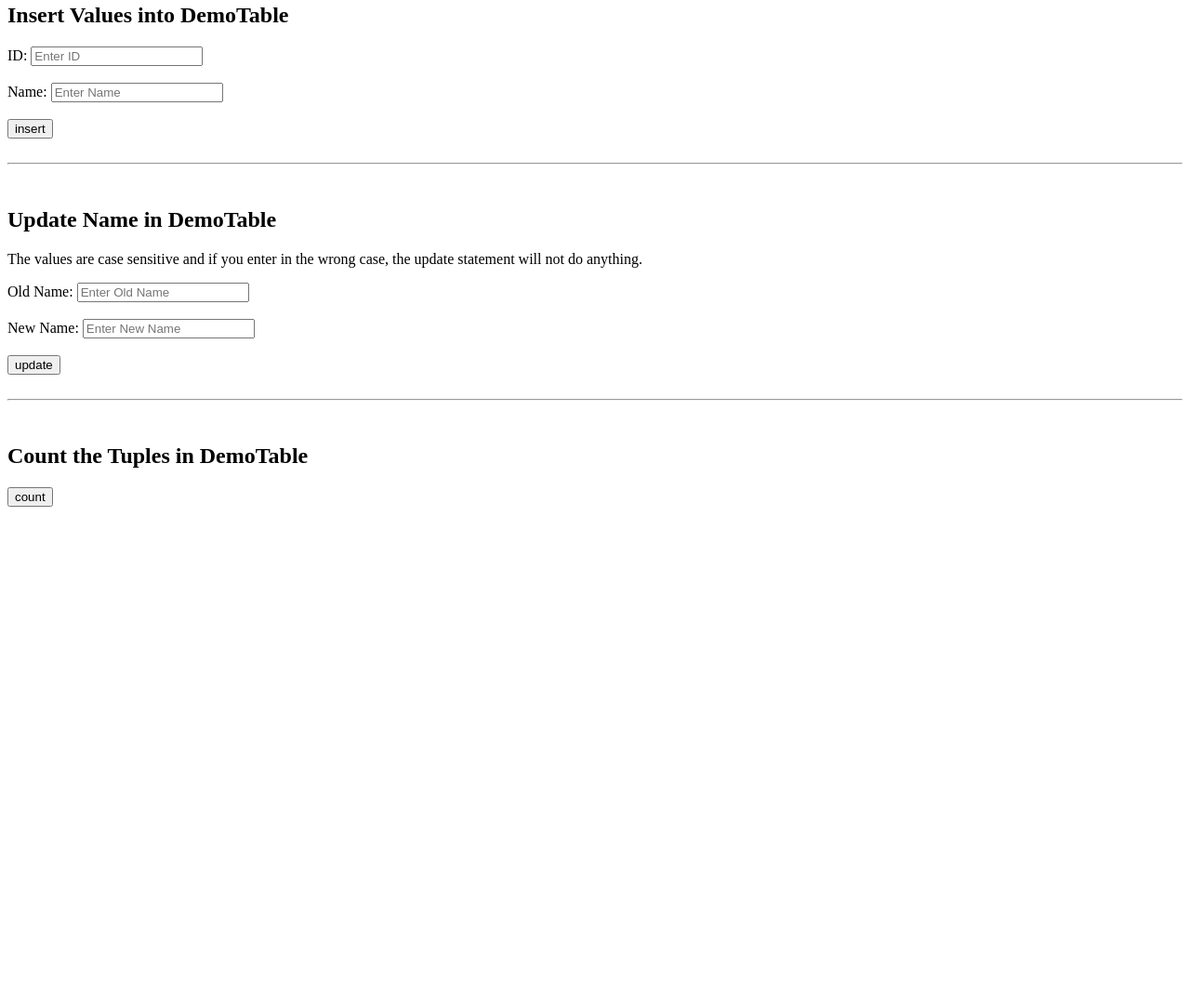
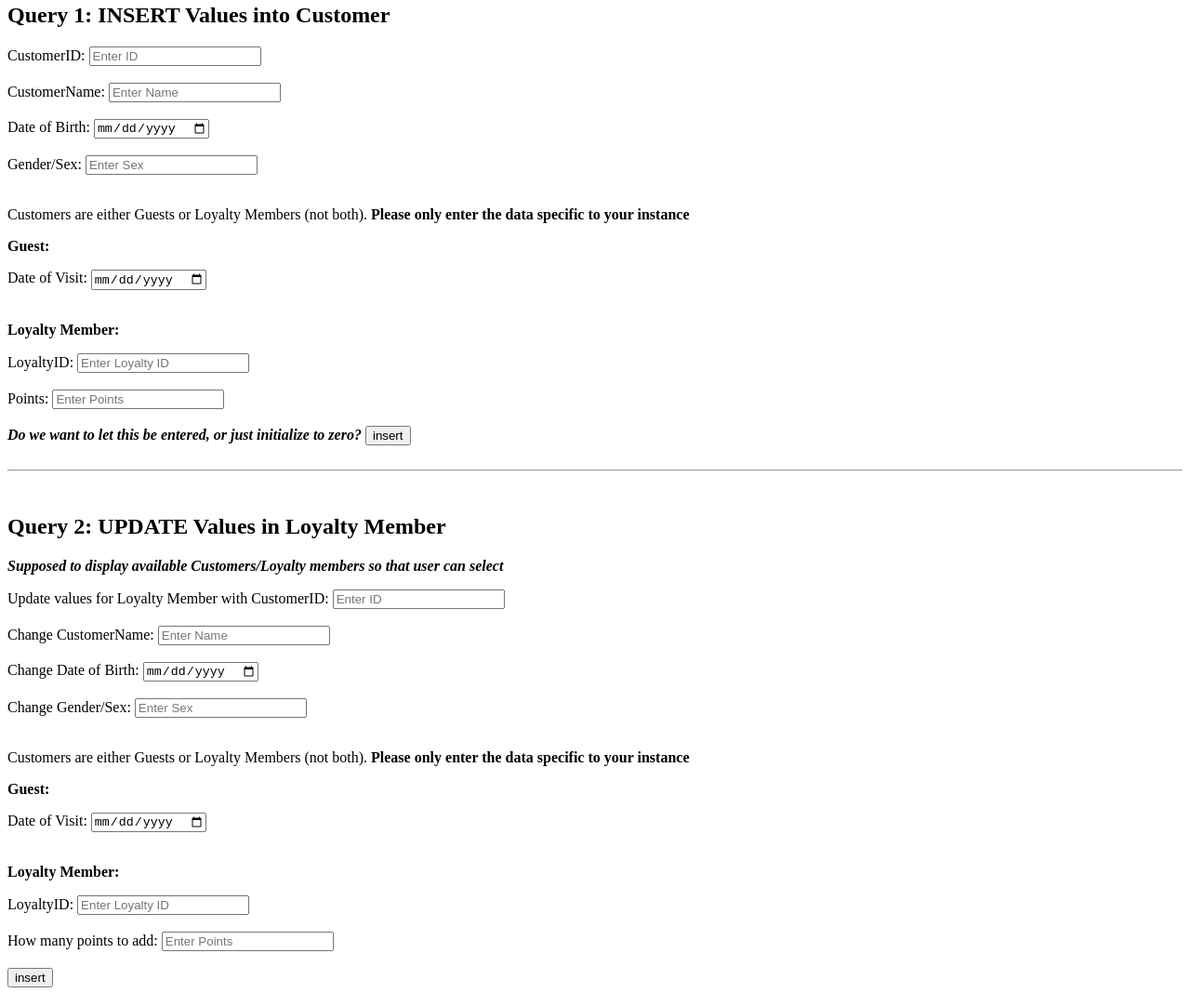
Before and after one commit to tkozek/theme-park, a website: page public/index.html in a window 1280 px wide. Shown: the part 570-1652 px from the top of the page at 93% size. Before the commit the page ends 1159 px from the top, so only its background shows below. Drawn offline with Linux system fonts and the light colour scheme; no server answers.

Commit message:
Added HTML templating for Query 1 and Query 2 within index.html.

```diff
--- a/public/index.html
+++ b/public/index.html
@@ -64,15 +64,50 @@
 
     <br><hr><br> <!-- ========================================================================= -->
 
-    <h2> Insert Values into DemoTable </h2>
+    <h2>Query 1: INSERT Values into Customer </h2>
     <form id="insertDemotable">
-        ID: <input type="number" id="insertId" placeholder="Enter ID" required> <br><br>
-        Name: <input type="text" id="insertName" placeholder="Enter Name" maxlength="20"> <br><br>
+        CustomerID: <input type="number" id="insertId" placeholder="Enter ID" required> <br><br>
+        CustomerName: <input type="text" id="insertName" placeholder="Enter Name" maxlength="20"> <br><br>
+        Date of Birth: <input type="date" id="insertDOB" placeholder="Enter Date of Birth" maxlength="20"> <br><br>
+        Gender/Sex: <input type="text" id="insertSex" placeholder="Enter Sex" maxlength="20"> <br><br>
+        <p>Customers are either Guests or Loyalty Members (not both). <b>Please only enter the data specific to your instance</b></p>
+
+        <p><b>Guest:</b></p>
+        Date of Visit: <input type="date" id="insertVisitDate" placeholder="Enter Date of Visit" maxlength="20"> <br><br>
+
+        <p><b>Loyalty Member:</b></p>
+        LoyaltyID: <input type="text" id="insertName" placeholder="Enter Loyalty ID" maxlength="20"> <br><br>
+        Points: <input type="number" id="insertName" placeholder="Enter Points" maxlength="20"> <br><br>
+        <!--Do we want to let this be entered, or just initialize to zero? -->
+        <b><em>Do we want to let this be entered, or just initialize to zero?</em></b>
 
         <button type="submit"> insert </button> <br>
     </form>
     <div id="insertResultMsg"></div>
 
+
+    <br><hr><br> <!-- ========================================================================= -->
+
+    <h2>Query 2: UPDATE Values in Loyalty Member </h2>
+    <form id="insertDemotable">
+        <p><b><em>Supposed to display available Customers/Loyalty members so that user can select</em></b></p>
+<!--Supposed to display available Customers/Loyalty members so that user can select -->
+        Update values for Loyalty Member with CustomerID: <input type="number" id="insertId" placeholder="Enter ID" required> <br><br>
+        Change CustomerName: <input type="text" id="insertName" placeholder="Enter Name" maxlength="20"> <br><br>
+        Change Date of Birth: <input type="date" id="insertDOB" placeholder="Enter Date of Birth" maxlength="20"> <br><br>
+        Change Gender/Sex: <input type="text" id="insertSex" placeholder="Enter Sex" maxlength="20"> <br><br>
+        <p>Customers are either Guests or Loyalty Members (not both). <b>Please only enter the data specific to your instance</b></p>
+
+        <p><b>Guest:</b></p>
+        Date of Visit: <input type="date" id="insertVisitDate" placeholder="Enter Date of Visit" maxlength="20"> <br><br>
+
+        <p><b>Loyalty Member:</b></p>
+        LoyaltyID: <input type="text" id="insertName" placeholder="Enter Loyalty ID" maxlength="20"> <br><br>
+        How many points to add: <input type="number" id="insertName" placeholder="Enter Points" maxlength="20"> <br><br>
+
+        <button type="submit"> insert </button> <br>
+    </form>
+    <div id="insertResultMsg"></div>
     <br><hr><br> <!-- ========================================================================= -->
 
     <h2>Update Name in DemoTable</h2>
```
Also changed, not shown: 1 other file.
